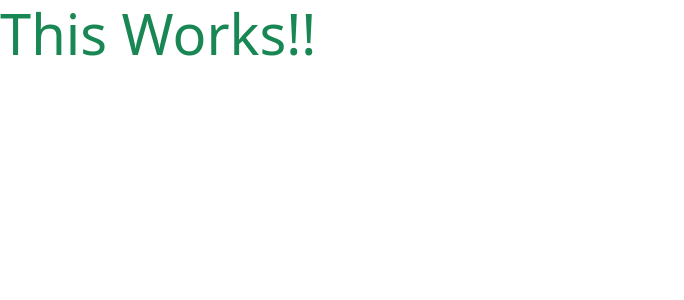
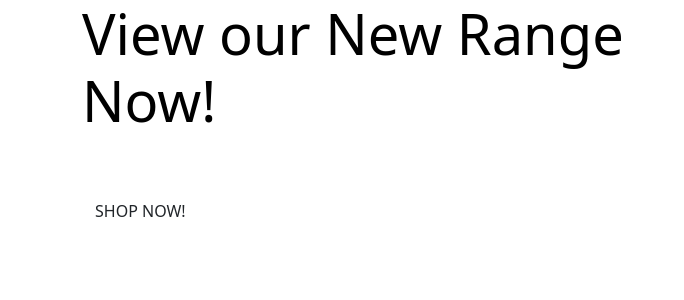
Before and after one commit to Aaron080913/Portfolio_5, a Django app: page / in a window 1280 px wide. Shown: the top 300 px of the page, without its empty margins (0-684 px from the left). Run offline with Django 3.2, Linux system fonts and the light colour scheme.

Commit message:
add home page content

```diff
--- a/main_page/templates/home/index.html
+++ b/main_page/templates/home/index.html
@@ -1,6 +1,28 @@
 {% extends "base.html" %}
 {% load static %}
 
+{% block page_header %}
+    <div class="container header-container">
+        <div class="row">
+            <div class="col"></div>
+
+
+    </div></div>
+{% endblock %}
+
 {% block content %}
-<h1 class="display-4 text-success">This Works!!</h1>
+    <div class="container h-100">
+        <div class="row h-100">
+            <div class="col-8 col-md-6 my-auto">
+                <h1 class="display-4 logo-font text-black">
+                    View our New Range Now!
+                </h1>
+                <div class="my-5">
+                    <h3>
+                        <a href="" class="shop-now-button btn btn lg rounded-0 text-uppercase py-3">Shop Now!</a>
+                    </h3>
+                </div>
+            </div>
+        </div>
+    </div>
 {% endblock %}
```
